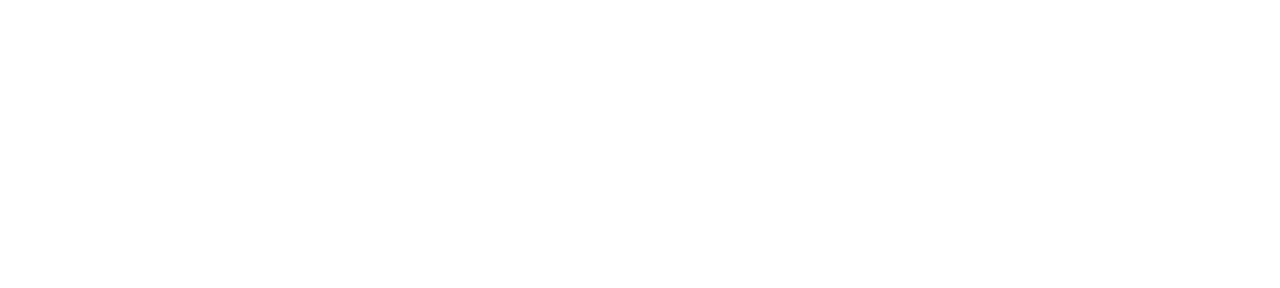
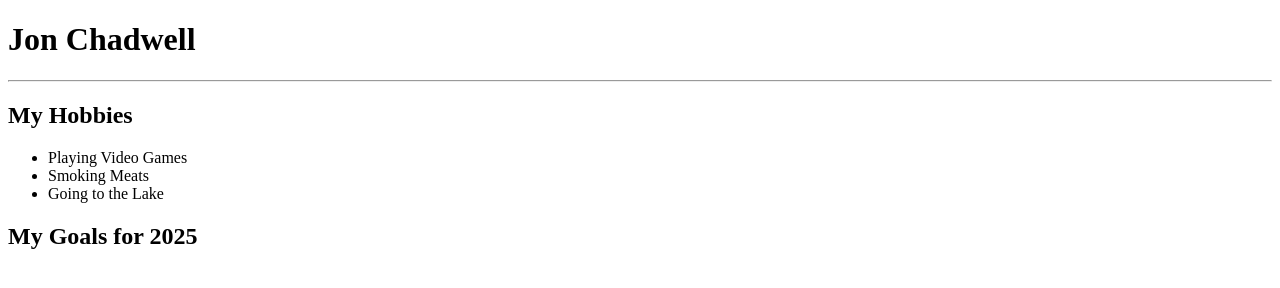
Before and after one commit to JonChadwell/AboutMe, a plain HTML site: page index.html in a window 1280 px wide. Drawn offline with Linux system fonts and the light colour scheme.

Commit message:
Created h2 with content of My Goals for 2025

```diff
--- a/index.html
+++ b/index.html
@@ -4,6 +4,14 @@
         <title>About Me</title>
     </head>
     <body>
-
+<h1>Jon Chadwell</h1>
+<hr>
+<h2>My Hobbies</h2>
+<ul>
+    <li>Playing Video Games</li>
+    <li>Smoking Meats</li>
+    <li>Going to the Lake</li>
+</ul>
+<h2> My Goals for 2025</h2>
     </body>
 </html>
```
